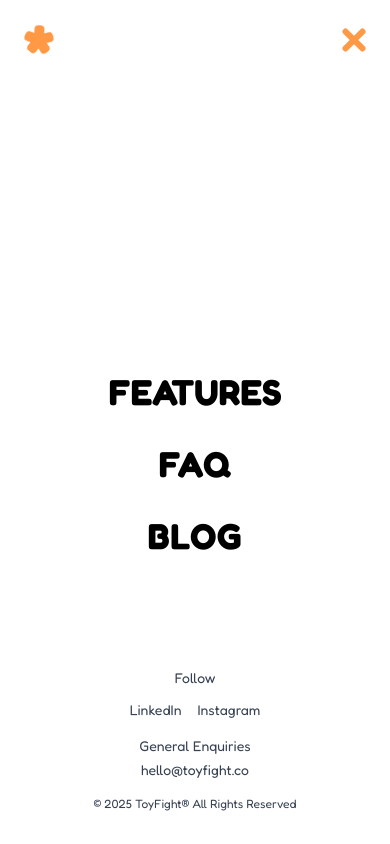
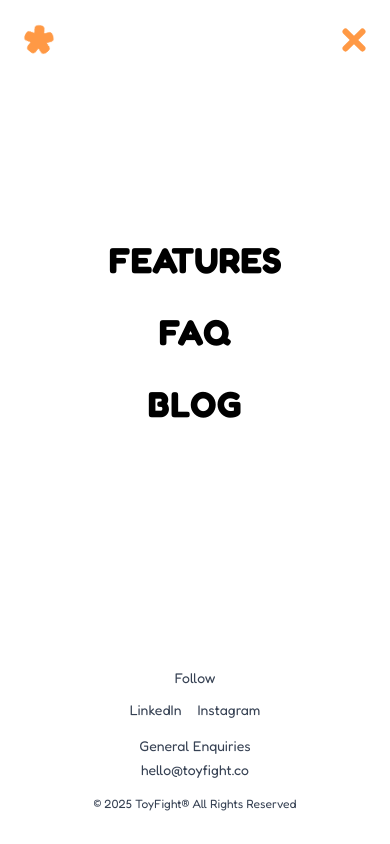
Before and after one commit to JaeMinBird/portfoliov4, a Next.js app: page / in a window 390 px wide. Both pictures are taken after a click on the icon 354 px from the left and 40 px from the top of the page. Shown: the top 844 px of the page. Built offline with nearby package versions, Linux system fonts and the light colour scheme.

Commit message:
fixing mobile hamburger

```diff
--- a/src/app/components/nav.tsx
+++ b/src/app/components/nav.tsx
@@ -289,13 +289,13 @@ export default function StickyHeader() {
       <AnimatePresence>
         {mobileNavOpen && (
           <motion.div
-            className="fixed inset-0 bg-white z-[60] flex flex-col items-center justify-center pt-[10vh]"
+            className="fixed inset-0 bg-white z-[60] flex flex-col items-center justify-start"
             initial={{ opacity: 0, scale: 0.95 }}
             animate={{ opacity: 1, scale: 1 }}
             exit={{ opacity: 0, scale: 0.95 }}
             transition={{ duration: 0.3 }}
           >
-            <nav className="flex flex-col items-center space-y-8">
+            <nav className="flex flex-col items-center space-y-8 mt-60">
               <motion.a
                 href="#features"
                 className="text-4xl font-bold text-black"
```
